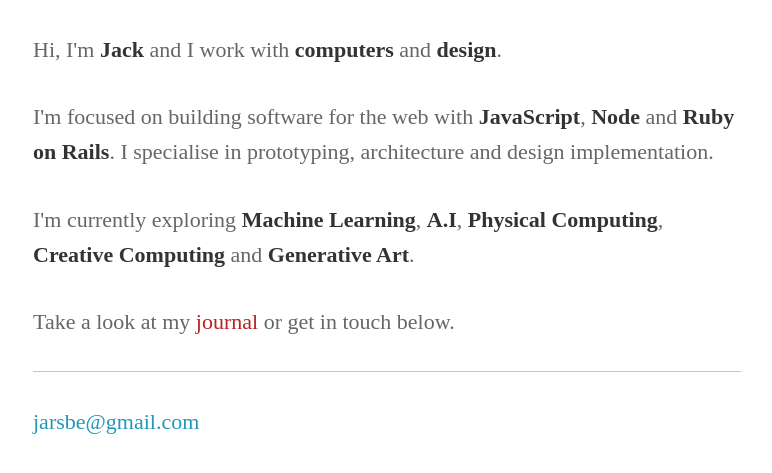
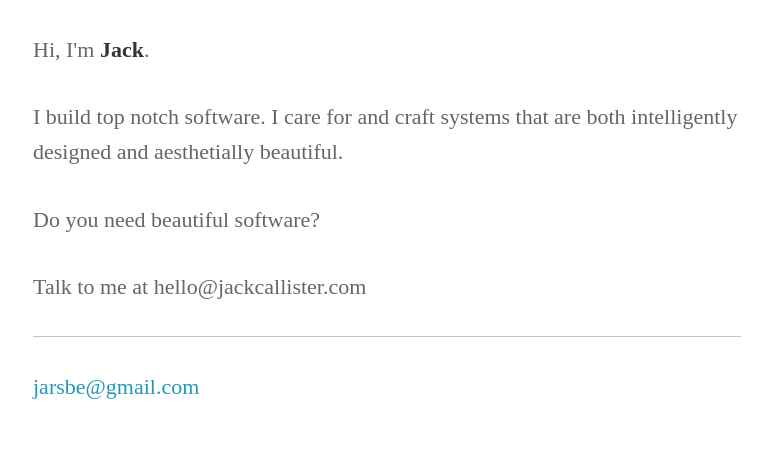
Before and after one commit to jackcallister/jarsbe.github.io, a Jekyll site: the page built from index.html, in a window 1280 px wide. Shown: the top 473 px of the page, without its empty margins (253-1025 px from the left). Built offline with Jekyll 4.4.1, drawn with Linux system fonts in a browser that asks for light colours.

Commit message:
Update home page.

```diff
--- a/index.html
+++ b/index.html
@@ -3,10 +3,10 @@ layout: default
 title: Jack Callister
 ---
 
-<p>Hi, I'm <strong>Jack</strong> and I work with <strong>computers</strong> and <strong>design</strong>.</p>
+<p>Hi, I'm <strong>Jack</strong>.</p>
 
-<p>I'm focused on building software for the web with <strong>JavaScript</strong>, <strong>Node</strong> and <strong>Ruby on Rails</strong>. I specialise in prototyping, architecture and design implementation.</p>
+<p>I build top notch software. I care for and craft systems that are both intelligently designed and aesthetially beautiful.</p>
 
-<p>I'm currently exploring <strong>Machine Learning</strong>, <strong>A.I</strong>, <strong>Physical Computing</strong>, <strong>Creative Computing</strong> and <strong>Generative Art</strong>.</strong>
+<p>Do you need beautiful software?</p>
 
-<p>Take a look at my <a href="journal">journal</a> or get in touch below.</p>
+<p>Talk to me at hello@jackcallister.com</p>
```
